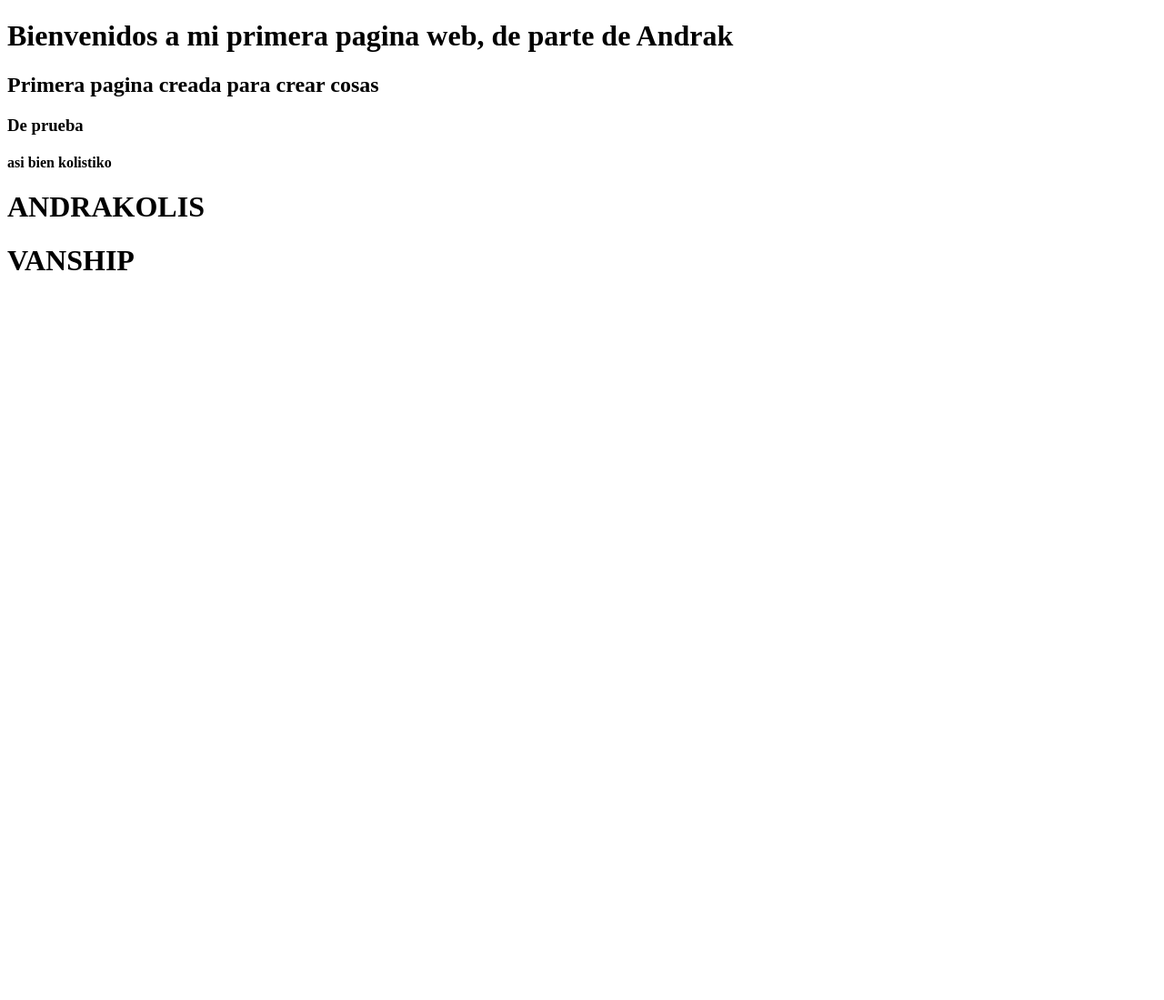
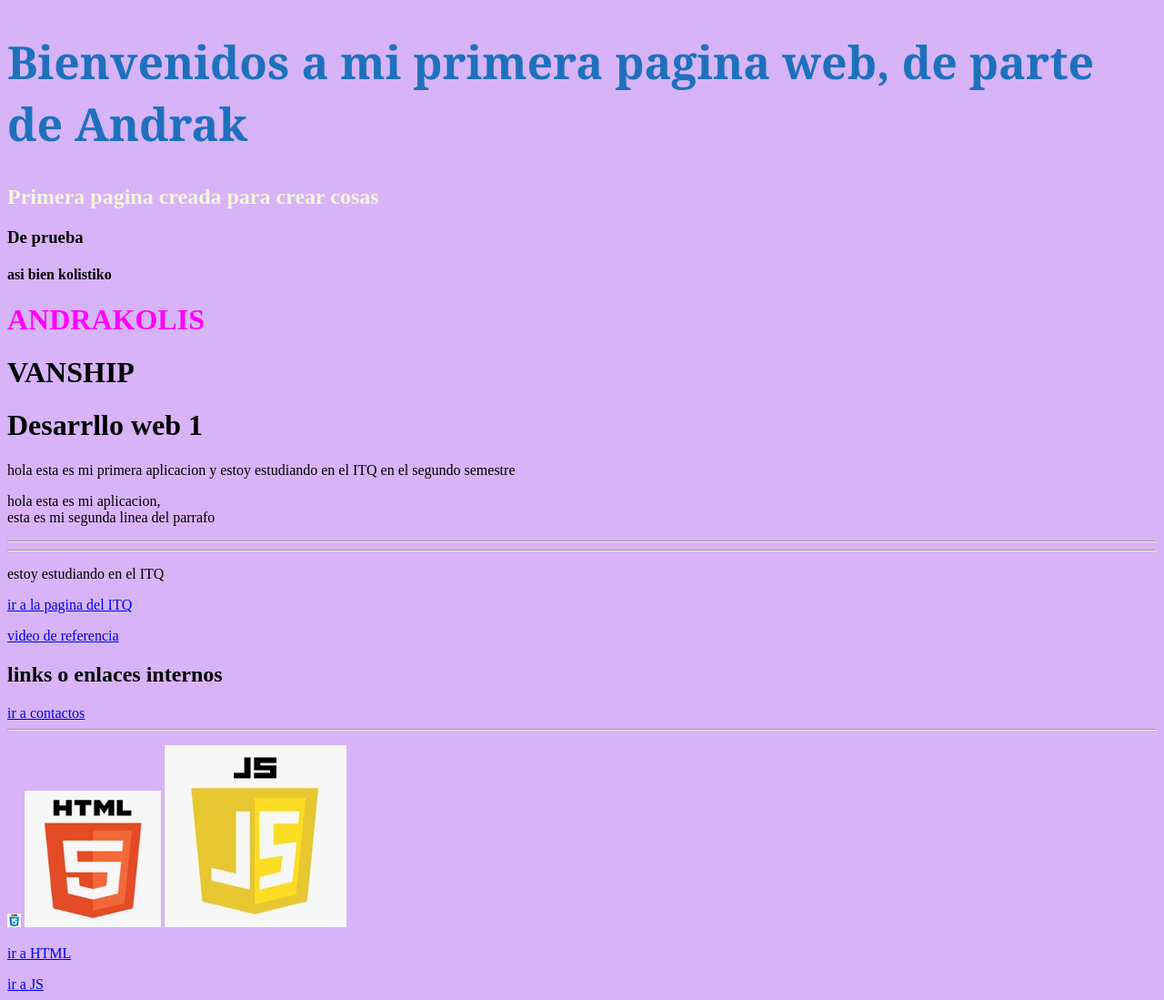
Before and after one commit to Vanship77/holamundoproyectoITQ, a plain HTML site: page index.html in a window 1280 px wide. Shown: the whole page at 91% size. Before the commit the page ends 800 px from the top, so only its background shows below. Drawn offline with Linux system fonts and the light colour scheme.

Commit message:
segunda version v

```diff
--- a/index.html
+++ b/index.html
@@ -4,18 +4,52 @@
     Detalle: Este es el index de nuestro proyecto-->
 <!DOCTYPE html> <!--Estamos indicando el tipo de documento que se va a crear-->
 <html lang="es"> <!--cambiar de idioma-->
+
 <head> <!--sirve para configuarar el sitio web-->
     <meta charset="UTF-8"> <!--caracterisitca--> <!--UTF 8 PERMITE USAR CUALQUIER TIPO DE CARACTER-->
     <meta name="viewport" content="width=device-width, initial-scale=1.0"> <!--T-->
     <title>HOLA MUNDO</title>
 </head>
-<body>
-   <!--TITULOS DEL BODY-->
-   <h1>Bienvenidos a mi primera pagina web, de parte de Andrak</h1>
-   <h2>Primera pagina creada para crear cosas</h2>
-   <h3>De prueba</h3>
-   <h4>asi bien kolistiko</h4>
-   <h1>ANDRAKOLIS</h1>
-   <h1>VANSHIP</h1>
+
+<body style="background-color: rgb(214, 180, 247);">     <!--TITULOS DEL BODY-->
+    <h1 style="color: rgb(31, 113, 189); font-family: Cambria, Cochin, Georgia, Times, 'Times New Roman', serif; font-size: 50px;">Bienvenidos a mi primera pagina web, de parte de Andrak</h1>
+    <h2 style="color: beige;">Primera pagina creada para crear cosas</h2>
+    <h3>De prueba</h3>
+    <h4>asi bien kolistiko</h4>
+    <h1 style="color: rgb(255, 0, 255);">ANDRAKOLIS</h1>
+    <h1>VANSHIP</h1>
+    <!--continuacion de la otra clase OwO-->
+    <!--clase de hoy 05/4/24 OwO-->
+    <h1>Desarrllo web 1</h1>
+    <!--parrafos-->
+    hola esta es mi primera aplicacion
+    y estoy estudiando en el ITQ
+    en el segundo semestre
+    <p>hola esta es mi aplicacion, <br />
+        esta es mi segunda linea del parrafo
+    </p>
+    <hr>
+    <hr/>
+    <p>estoy estudiando en el ITQ</p>
+    <!--enlaces externos-->
+<a href="https://itq.edu.ec">ir a la pagina del ITQ</a>
+<p></p>
+<a href="https://www.youtube.com/watch?v=H20tE0bXiWs">video de referencia</a>
+<h2> links o enlaces internos</h2>
+<a href="vistas/contacto.html">ir a contactos</a>
+<hr>
+<p></p>
+<!--manejo de imagenes-->
+<img src="imagenes/CSS.jpg" alt="logo CSS3" width="15px" height="15px"/>
+<img src="imagenes/HTML.jpg" alt="logo HTML5" width="150px" height="150px"/>
+<img src="imagenes/JS.jpg" alt="logo JS" width="200px" height="200px"/>
+<p></p>
+<a href="imagenes/HTML.jpg">ir a HTML</a>
+<p></p>
+<a href="imagenes/JS.png">ir a JS</a>
+
+
+
 </body>
+
 </html>
```
Also changed, not shown: vistas/contacto.html (added, +13 -0 lines), imagenes/CSS.jpg (added), imagenes/HTML.jpg (added), imagenes/JS.jpg (added).
